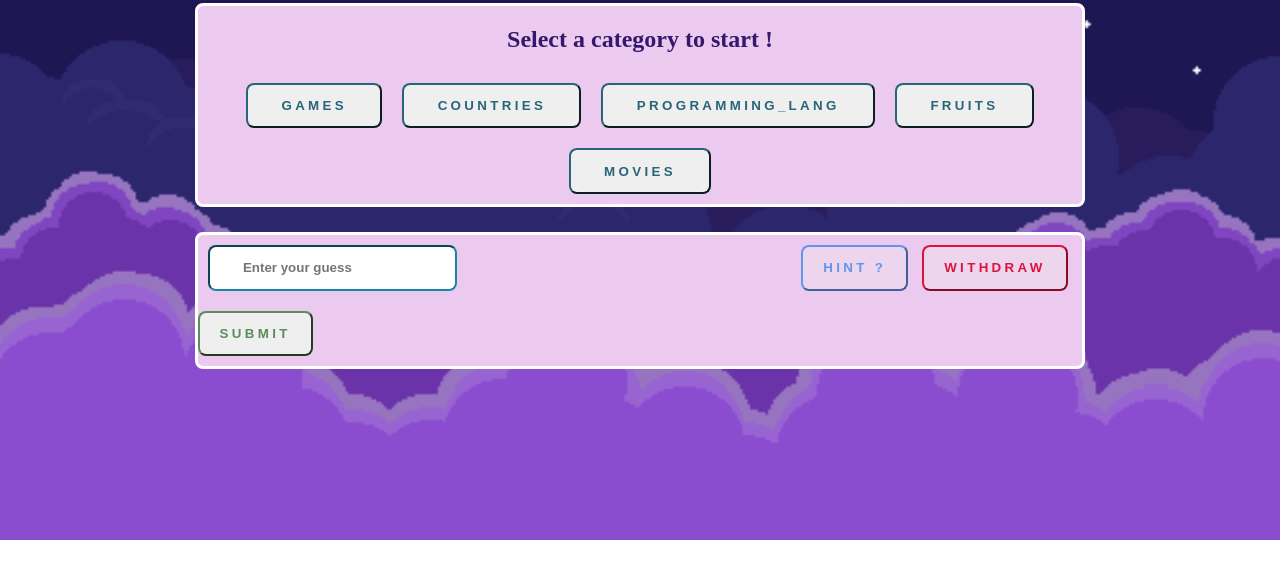
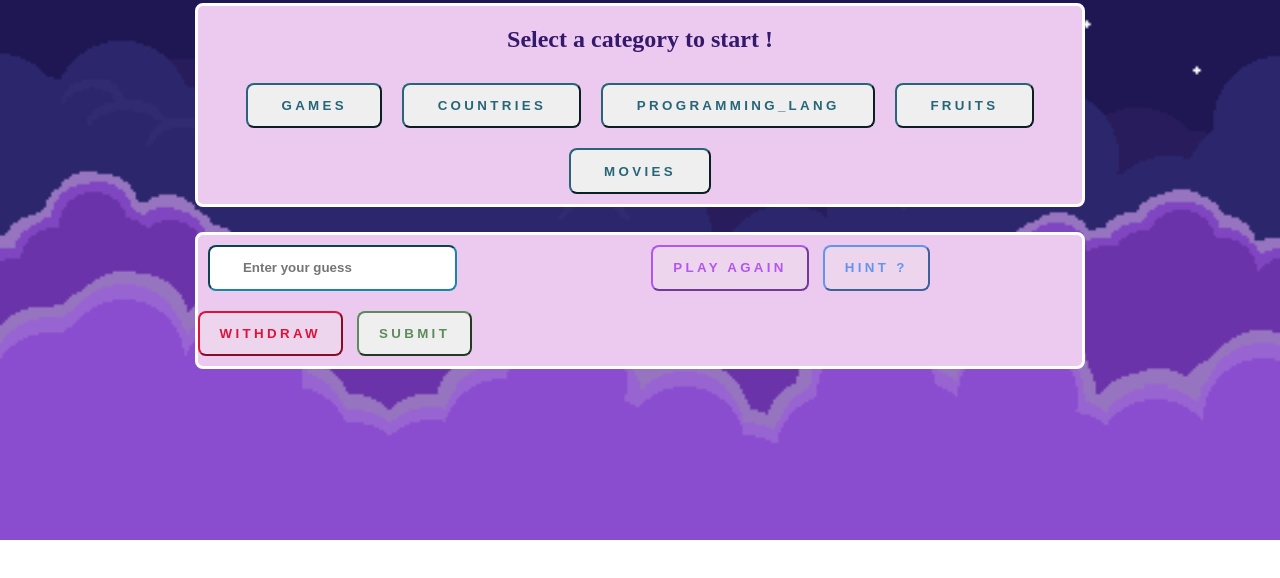
Before and after one commit to MohamedChouaieb/Guess-the-word, a plain HTML site: page index.html in a window 1280 px wide. Shown: the part 100-678 px from the top of the page. Drawn offline with nearby package versions, Linux system fonts and the light colour scheme.

Commit message:
Gues the word ; UpdatedVersion :2.0

```diff
--- a/index.html
+++ b/index.html
@@ -24,6 +24,7 @@
     </section>
     <section id="game" >
       <input type="text" id="choice" placeholder="Enter your guess">
+      <button id="again" type="button" onclick="reload()" disabled>Play again</button>
       <button id="hinter" type="button" onclick="hintPlus()" disabled>Hint ?</button>
       <button id="withdraw" type="button" onclick="lost();disableAll()" disabled>Withdraw</button>
       <button id="checker" type="submit" onclick="start()">Submit</button><br>
--- a/main.js
+++ b/main.js
@@ -4,7 +4,7 @@ var category={
     countries:["Spain","Argentina","Canada","Italy","Japan","Russia"],
     programming_Lang:["JavaScript","Python","Java","Ruby","HTML"],
     fruits:["Apple","Lemon","Watermelon","Pineapple","Kiwi"],
-    movies:['Harry Potter','Star Wars','Lord of the Rings','Johnny Englsih','The Batman','Pirates of the Caribbean']
+    movies:['Harry Potter','Star Wars','Lord of the Rings','Johnny Englsih','Batman','Pirates of the Caribbean']
 }
 var main=document.getElementById("main")
 var game=document.getElementById("game")
@@ -121,7 +121,6 @@ function win(){
     alert_warning.style.display = "none"
     toggle("alert_success")
     toggle("alert_success")
-    reload()
 }
 //In case of losing the game or withdrawing
 function lost(){
@@ -129,13 +128,12 @@ function lost(){
     alert_warning.style.display = "none"
     toggle("alert")
     toggle("alert")
-    reload()
 }
 //Reloading the page
 function reload() {
     setTimeout(function() {
         window.location.reload();
-    }, 6000);
+    }, 100);
 }
 //disabling the buttons
 function disableAll(){
@@ -148,6 +146,8 @@ function disableAll(){
     document.getElementById("hinter").disabled=true
     checker.disabled=true
     withdraw.disabled=true
+    document.getElementById("again").disabled=false
+
 }
 //hint++
 function hintPlus(){
--- a/style.css
+++ b/style.css
@@ -117,6 +117,18 @@ body {
     border-radius: 8px;
     margin-left: 0px;
 }
+#again{
+  margin: 10px;
+  border-color:#b356f0;
+  padding: 1em 1.5em;
+  border: 2;
+  color:#b356f0;
+  text-transform: uppercase;
+  letter-spacing: .25em;
+  font-weight: bold;
+  border-radius: 8px;
+  margin-left: 180px;
+}
 #hinter{
     margin: 10px;
     border-color:cornflowerblue;
@@ -127,7 +139,7 @@ body {
     letter-spacing: .25em;
     font-weight: bold;
     border-radius: 8px;
-    margin-left: 330px;
+    margin-left: 0px;
 }
 nav {
     display: flex;
```
Also changed, not shown: Images/batman.png (renamed from Images/the batman.png).
